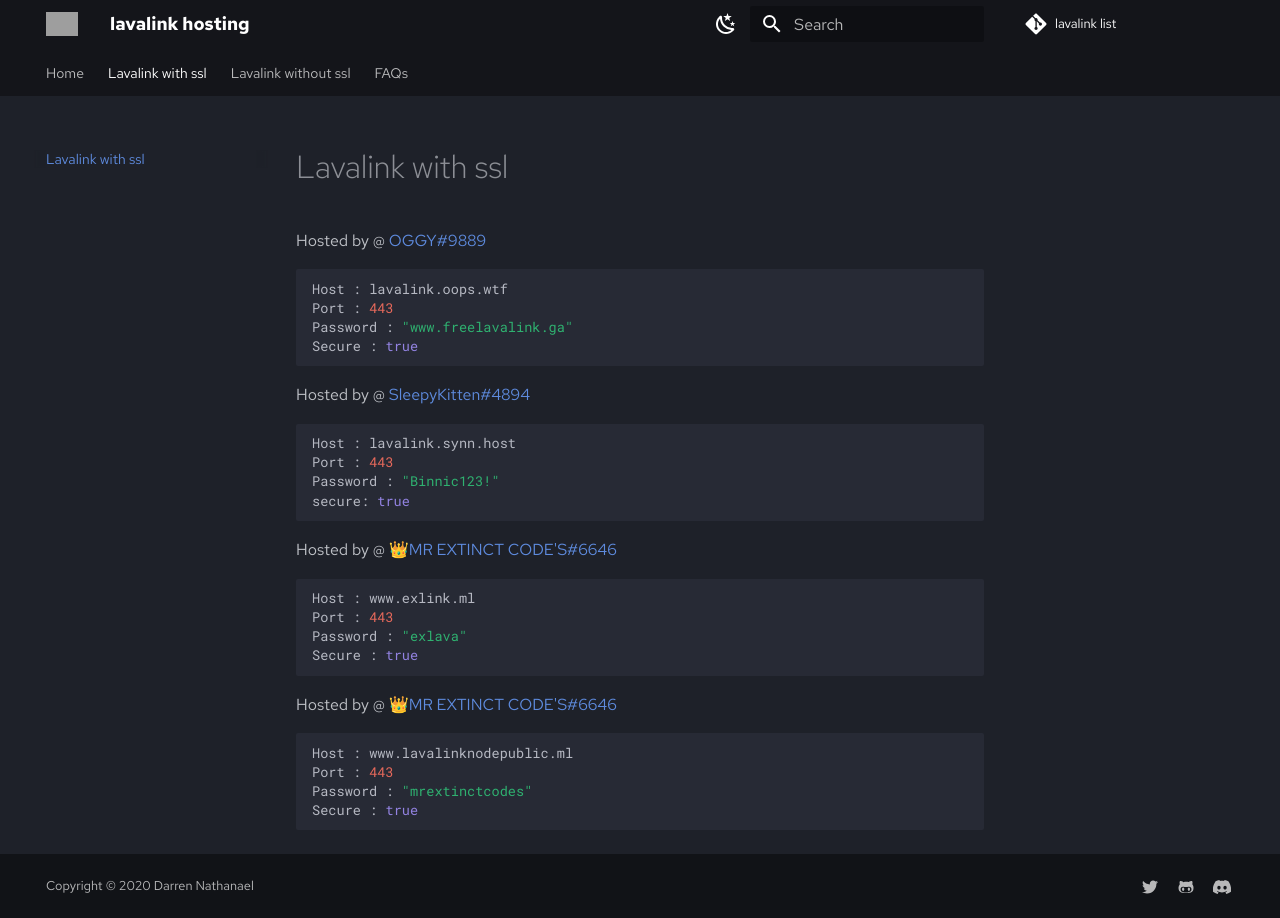
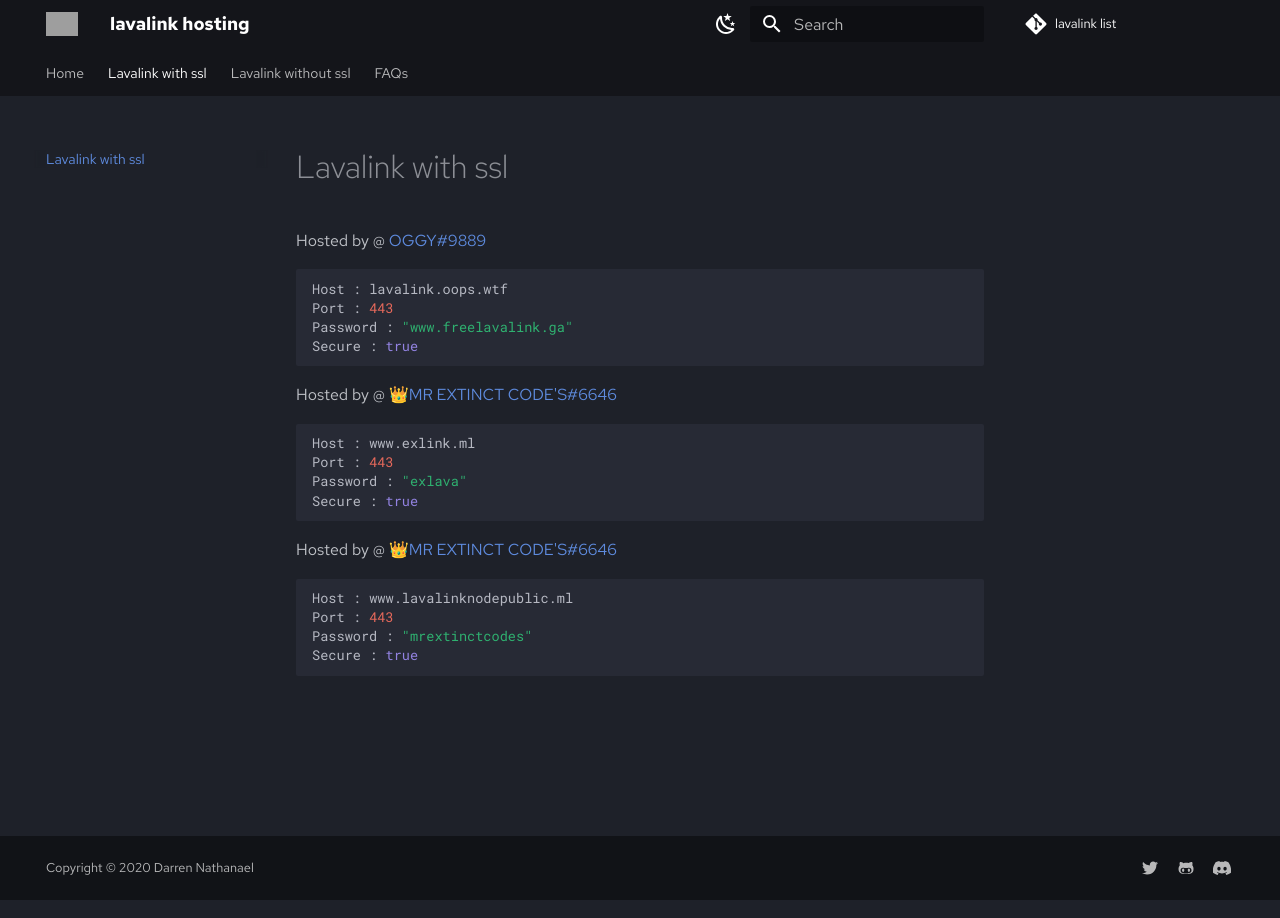
Before and after one commit to DarrenOfficial/lavalink-list, an MkDocs documentation site: the page built from docs/SSL/lavalink-with-ssl.md, in a window 1280 px wide. Built offline with MkDocs 1.6.1 and Material for MkDocs 9.7.7, drawn with Linux system fonts in a browser that asks for light colours; comment, search, counter and statistics services are not loaded; grey boxes are pictures that could not be loaded.

Commit message:
504 openresly

````diff
--- a/docs/SSL/lavalink-with-ssl.md
+++ b/docs/SSL/lavalink-with-ssl.md
@@ -10,13 +10,6 @@ Host : lavalink.oops.wtf
 Port : 443
 Password : "www.freelavalink.ga"
 Secure : true
-```
-Hosted by @ [SleepyKitten#4894](https://github.com/xcgc)
-```bash
-Host : lavalink.synn.host
-Port : 443
-Password : "Binnic123!"
-secure: true
 ```
 Hosted by @ [👑MR EXTINCT CODE'S#6646](https://www.mrextinctcodes.ml)
 ```bash
````
